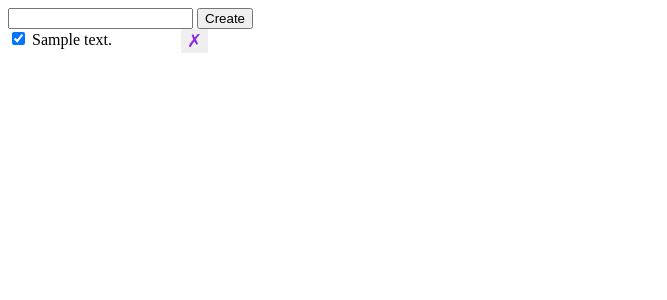
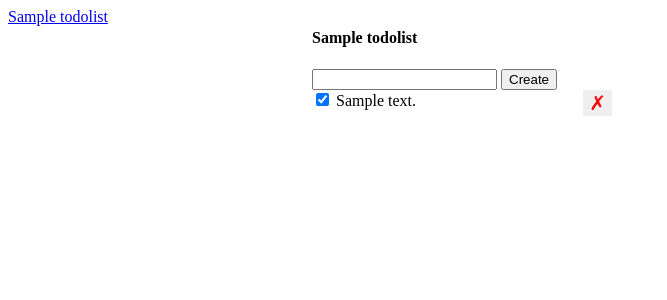
Before and after one commit to cywang0119/project1, a Flask app: template templates/index.html in a window 1280 px wide. Shown: the top 300 px of the page, without its empty margins (0-667 px from the left). Run offline with Flask 2, Linux system fonts and the light colour scheme; the template is opened without the code that fills it: values that come from a table or form of the project are taken from there, others are empty; tables that the repository leaves empty hold one stand-in row (values such as "Sample post").

Commit message:
complete perfect todolist project code

```diff
--- a/app.py
+++ b/app.py
@@ -13,11 +13,16 @@ class Todo(db.Model):
     id = db.Column(db.Integer, primary_key=True)
     description = db.Column(db.String(), nullable=False)
     completed = db.Column(db.Boolean,  nullable = False, default = False)
+    list_id = db.Column(db.Integer, db.ForeignKey('todolists.id'), nullable=False)
 
 def __repr__(self):
     return f'<Todo {self.id} {self.description}>'
 
-# db.create_all()
+class Todolist(db.Model):
+    __tablename__ = 'todolists'
+    id = db.Column(db.Integer, primary_key=True)
+    name = db.Column(db.String(), nullable=False)
+    todos = db.relationship('Todo', backref = 'list')
 
 @app.route('/todos/create', methods=['POST'])
 def create_todo():
@@ -49,6 +54,15 @@ def delete_todo(todo_id):
     db.session.close()
   return jsonify({ 'success': True })
 
+@app.route('/lists/<list_id>')
+def get_list_todos(list_id):
+  return render_template('index.html',
+  lists = Todolist.query.all(),
+  active_lists = Todolist.query.get(list_id),
+  todos = Todo.query.filter_by(list_id=list_id).order_by('id')
+  .all())  # render_template allows you to pass in data to html file
+
+
 @app.route('/')
 def index():
-    return render_template('index.html', data=Todo.query.order_by('id').all()) # render_template allows you to pass in data to html file
+    return redirect(url_for('get_list_todos', list_id = 1))
--- a/templates/index.html
+++ b/templates/index.html
@@ -1,14 +1,16 @@
 <!DOCTYPE html>
 <html lang="en">
     <head>
-    <meta charset="UTF-8">
         <title>Todo App</title>
         <style>
+          .hidden {
+            display: none;
+          }
           ul {
             list-style: none;
             padding: 0;
             margin: 0;
-            width: 200px;
+            width: 300px;
           }
           li {
             clear: both;
@@ -17,29 +19,46 @@
             -webkit-appearance: none;
             border: none;
             outline: none;
-            color: blueviolet;
-            float:right;
-            cursor:pointer;
-            font-size: 18px;
-
+            color: red;
+            float: right;
+            cursor: pointer;
+            font-size: 20px;
+          }
+          .lists-wrapper, .todos-wrapper {
+            display: inline-block;
+            vertical-align: top;
           }
         </style>
       </head>
-
       <body>
-    <form id="form" method="post" action="/todos/create">
-        <input type = "text" id = "description">
-        <input type = "submit" value = "Create">
+        <div class="lists-wrapper">
+          <ul id="lists">
+            {% for list in lists %}
+            <li>
+              <a href="/lists/{{ list.id }}">
+                {{ list.name }}
+              </a>
+            </li>
+            {% endfor %}
+          </ul>
+        </div>
+        <div class="todos-wrapper">
+          <h4>{{ active_lists.name }}</h4>
+          <form id="form">
+            <input type="text" id="description" name="description" />
+            <input type="submit" value="Create" />
           </form>
-
+          <div id="error" class="hidden">Something went wrong!</div>
           <ul id="todos">
-        {% for d in data %}
-        <li><input class="check-completed" data-id="{{ d.id }}" type= "checkbox" {% if d.completed %} checked {% endif %}/>
-            {{d.description}}
-            <button class="delete-button" data-id="{{ d.id }}"> &cross;</button>
+            {% for todo in todos %}
+            <li>
+              <input class="check-completed" data-id="{{ todo.id }}" type="checkbox" {% if todo.completed %} checked {% endif %} />
+              {{ todo.description }}
+              <button class="delete-button" data-id="{{ todo.id }}">&cross;</button>
             </li>
-        {% endfor %} <!--Jinja allows you to render non-HTML data to HTML -->
+            {% endfor %}
           </ul>
+        </div>
 
         <script>
         const deleteBtns = document.querySelectorAll('.delete-button');
@@ -49,7 +68,11 @@
             const todoId = e.target.dataset['id'];
             fetch('/todos/' + todoId, {
                 method: 'DELETE'
-            });
+            })
+            .then(function() {
+            const item = e.target.parentElement;
+            item.remove();
+          })
             }
         }
 
```
Also changed, not shown: migrations/versions/0f24de5b84dc_.py (added, +36 -0 lines), migrations/versions/2738e01ca4d8_.py (added, +32 -0 lines). Lines whose indentation alone changed are shown as unchanged.
